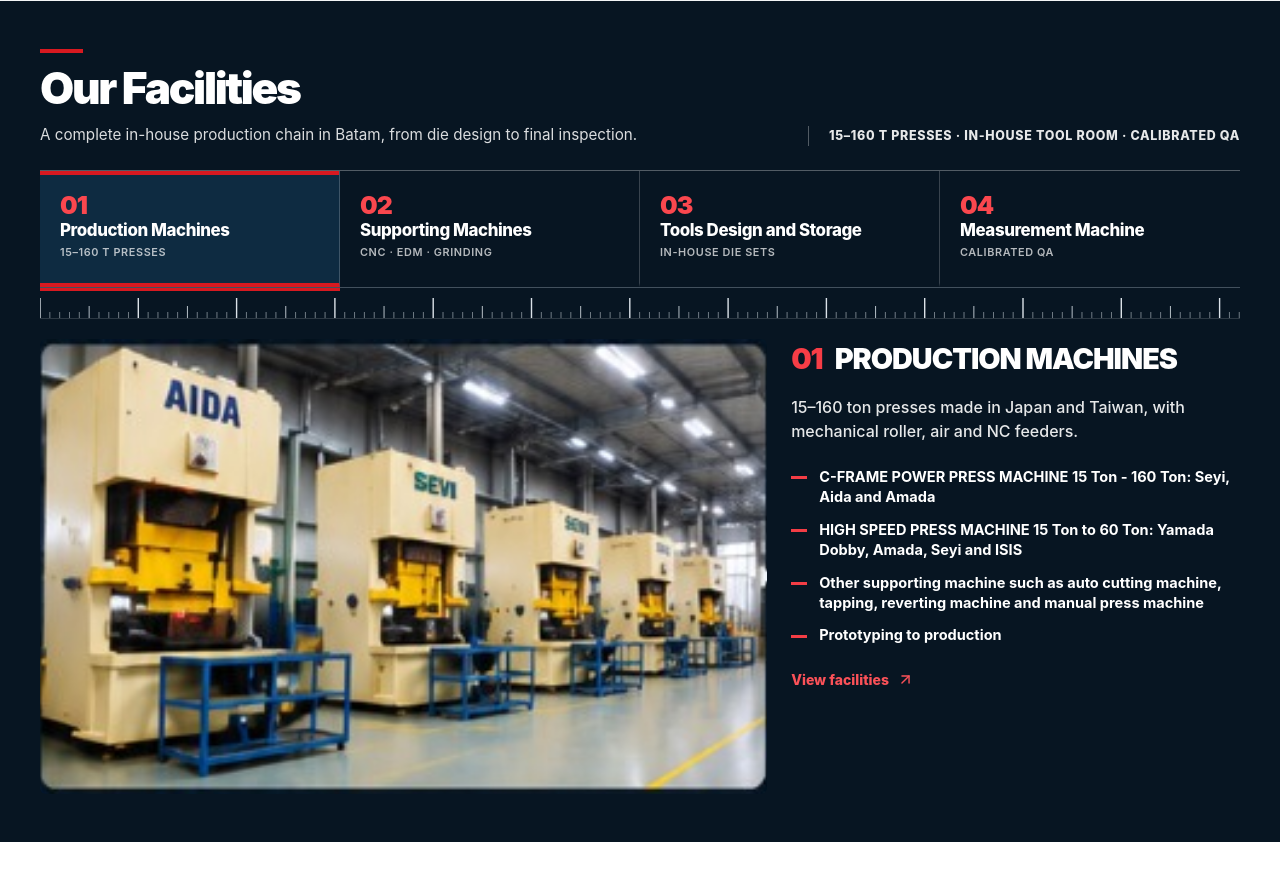
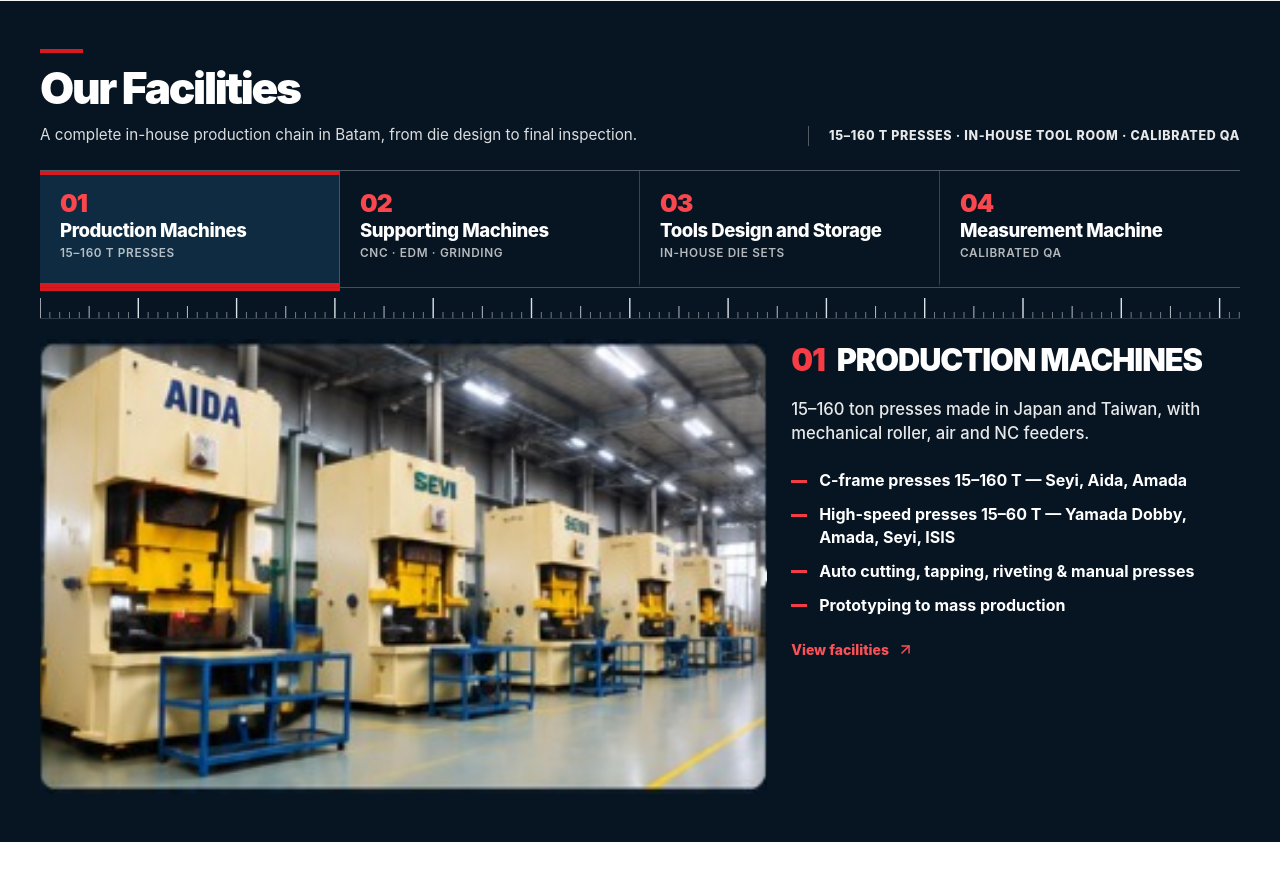
Before and after one commit to Kelvintan127/umi, a Laravel app: page /en in a window 1280 px wide. Shown: the part 2017-2901 px from the top of the page. Run offline with Laravel 12, Linux system fonts and the light colour scheme; style sheets or scripts are compiled from the project's sources; some libraries are stand-ins or nearby versions.

Commit message:
style(facilities): strengthen readable specifications and match approved concise machine copy
Keep translated source descriptions, improve production-machine bullet hierarchy without changing equipment claims.

```diff
--- a/resources/css/umi-mockup.css
+++ b/resources/css/umi-mockup.css
@@ -165,3 +165,30 @@
     transform: translateX(calc(100% * var(--umi-ruler-tab)));
   }
 }
+
+
+/* Cycle 2: specifications remain within the photographic 455px panel height,
+   but match the stronger technical hierarchy in the approved artboard. */
+.umi-mockup .umi-facility-tab-title {
+  font-size: clamp(1rem, 1.45vw, 1.27rem);
+}
+.umi-mockup .umi-facility-tab-sub {
+  font-size: clamp(.72rem, .92vw, .89rem);
+}
+.umi-mockup .umi-facility-summary {
+  font-size: clamp(1.04rem, 1.3vw, 1.2rem);
+  line-height: 1.45;
+}
+.umi-mockup .umi-facility-specs {
+  font-size: clamp(1rem, 1.25vw, 1.16rem);
+  font-weight: 700;
+  line-height: 1.38;
+}
+.umi-mockup .umi-facility-specs li + li {
+  margin-top: .6rem;
+}
+@media (min-width: 1024px) {
+  .umi-mockup .umi-facility-main-title {
+    font-size: clamp(1.7rem, 2.4vw, 2.4rem);
+  }
+}
--- a/resources/js/pages/Home.tsx
+++ b/resources/js/pages/Home.tsx
@@ -42,6 +42,13 @@ const copy = {
 
 const processIconNames = ["UMI_Engineering.png", "UMI_Tooling.png", "UMI_Stamping.png", "UMI_Inspection.png", "UMI_Assembly.png", "UMI_Delivery.png"];
 const productCrops: MockupCropKey[] = ["battery-contacts", "cable-terminals", "mechanical-assembly", "other-metal-parts"];
+
+const approvedProductionSpecsEn = [
+  "C-frame presses 15–160 T — Seyi, Aida, Amada",
+  "High-speed presses 15–60 T — Yamada Dobby, Amada, Seyi, ISIS",
+  "Auto cutting, tapping, riveting & manual presses",
+  "Prototyping to mass production",
+];
 
 const facilityReference = {
   en: {
@@ -227,7 +234,7 @@ export default function Home() {
               {activeFacility === 0 ? facilityReference[locale].summary : selected.summary}
             </p>
             <ul className="umi-facility-specs mt-6 space-y-3">
-              {selected.specs.slice(0, 5).map((spec, index) => <li key={index} className="flex items-start gap-3">
+              {(activeFacility === 0 && locale === "en" ? approvedProductionSpecsEn : selected.specs).slice(0, 5).map((spec, index) => <li key={index} className="flex items-start gap-3">
                 <span className="mt-[.65em] h-[3px] w-4 shrink-0 bg-[#f33d45]" aria-hidden="true"/>
                 <span>{spec}</span>
               </li>)}
```
